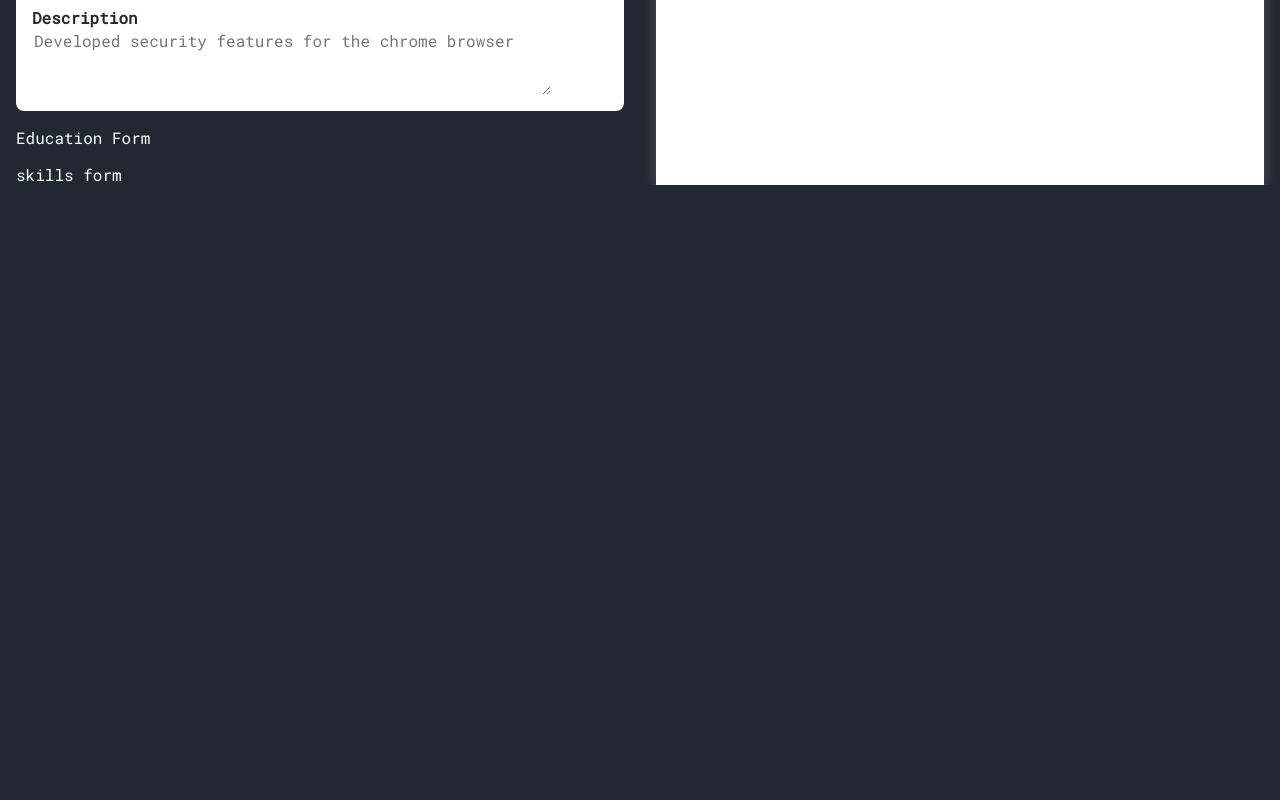
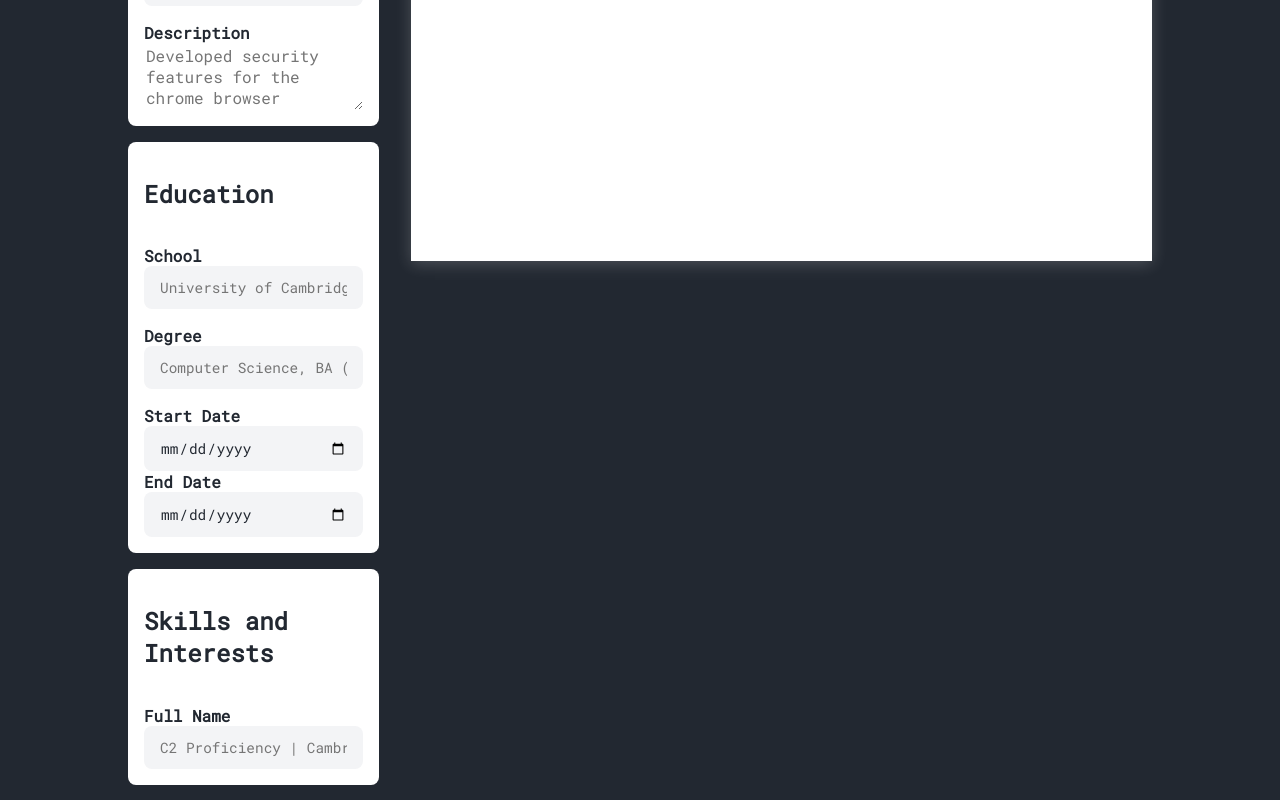
Before and after one commit to AggelosAlmouti/cv-maker-react-app, a React (Vite) app: page / in a window 1280 px wide. Shown: the part 877-1677 px from the top of the page. Before the commit the page ends 1062 px from the top, so only its background shows below. Built offline with nearby package versions, Linux system fonts and the light colour scheme.

Commit message:
Build forms and hardcode size of preview to A4

```diff
--- a/src/App.jsx
+++ b/src/App.jsx
@@ -16,9 +16,16 @@ function App() {
     // work
     company: "",
     position: "",
-    start: "",
-    end: "",
+    workStart: "",
+    workEnd: "",
     description: "",
+    // Education
+    school: "",
+    degree: "",
+    degreeStart: "",
+    degreeEnd: "",
+    // Skills
+    skill: "",
   });
 
   const handleDataChange = (e) => {
@@ -30,8 +37,8 @@ function App() {
       <div className="forms">
         <PersonalForm data={data} onChange={handleDataChange} />
         <WorkForm data={data} onChange={handleDataChange}></WorkForm>
-        <EducationForm></EducationForm>
-        <SkillsForm></SkillsForm>
+        <EducationForm data={data} onChange={handleDataChange}></EducationForm>
+        <SkillsForm data={data} onChange={handleDataChange}></SkillsForm>
       </div>
       <CVpreview data={data} />
     </>
--- a/src/components/CVpreview.jsx
+++ b/src/components/CVpreview.jsx
@@ -21,6 +21,19 @@ function CVpreview({ data }) {
           <p>{data.description}</p>
         </aside>
       </section>
+
+      <section className="education">
+        <h3>{data.school}</h3>
+        <aside>
+          <p>{data.degree}</p>
+          <p>{data.degreeStart}</p>
+          <p>{data.degreeEnd}</p>
+        </aside>
+      </section>
+
+      <section className="skills">
+        <p>{data.skill}</p>
+      </section>
     </div>
   );
 }
--- a/src/components/EducationForm.jsx
+++ b/src/components/EducationForm.jsx
@@ -1,5 +1,50 @@
-function EducationForm() {
-  return <section>Education Form</section>;
+function EducationForm({ data, onChange }) {
+  return (
+    <form>
+      <h2>Education</h2>
+      <div className="group">
+        <label htmlFor="school">School</label>
+        <input
+          id="school"
+          type="text"
+          name="school"
+          value={data.school}
+          onChange={onChange}
+          placeholder="University of Cambridge"
+        />
+      </div>
+      <div className="group">
+        <label htmlFor="degree">Degree</label>
+        <input
+          id="degree"
+          type="text"
+          name="degree"
+          value={data.degree}
+          onChange={onChange}
+          placeholder="Computer Science, BA (Hons) and MEng"
+        />
+      </div>
+      <div className="group">
+        <label htmlFor="degreeStart">Start Date</label>
+        <input
+          id="degreeStart"
+          type="date"
+          name="degreeStart"
+          value={data.degreeStart}
+          onChange={onChange}
+        />
+
+        <label htmlFor="degreeEnd">End Date</label>
+        <input
+          id="degreeEnd"
+          type="date"
+          name="degreeEnd"
+          value={data.degreeEnd}
+          onChange={onChange}
+        />
+      </div>
+    </form>
+  );
 }
 
 export default EducationForm;
--- a/src/components/SkillsForm.jsx
+++ b/src/components/SkillsForm.jsx
@@ -1,5 +1,20 @@
-function SkillsForm() {
-  return <section>skills form</section>;
+function SkillsForm({ data, onChange }) {
+  return (
+    <form>
+      <h2>Skills and Interests</h2>
+      <div className="group">
+        <label htmlFor="skill">Full Name</label>
+        <input
+          id="skill"
+          type="text"
+          name="skill"
+          value={data.skill}
+          onChange={onChange}
+          placeholder="C2 Proficiency | Cambridge English"
+        />
+      </div>
+    </form>
+  );
 }
 
 export default SkillsForm;
--- a/src/components/WorkForm.jsx
+++ b/src/components/WorkForm.jsx
@@ -30,7 +30,7 @@ function WorkForm({ data, onChange }) {
           id="start"
           type="date"
           name="start"
-          value={data.start}
+          value={data.workStart}
           onChange={onChange}
         />
 
@@ -39,19 +39,18 @@ function WorkForm({ data, onChange }) {
           id="end"
           type="date"
           name="end"
-          value={data.end}
+          value={data.workEnd}
           onChange={onChange}
         />
       </div>
       <div className="group">
-        <label htmlFor="locadescriptiontion">Description</label>
+        <label htmlFor="description">Description</label>
         <textarea
           id="description"
           name="description"
           value={data.description}
           onChange={onChange}
           rows="3"
-          cols="50"
           placeholder="Developed security features for the chrome browser"
         ></textarea>
       </div>
--- a/src/styles/CVpreview.module.css
+++ b/src/styles/CVpreview.module.css
@@ -2,6 +2,8 @@
     background-color: var(--secondary-color);
     color: var(--main-color);
     box-shadow: 0 3px 15px rgb(255, 255, 255, 0.2);
+    width: 794px;
+    height: 1123px;
 }
 
 .preview>header {
@@ -24,3 +26,12 @@
     gap: 2rem;
     font-size: small;
 }
+
+/* Mobile styles */
+@media (max-width: 700px) {
+    .preview {
+        width: 100%;
+        max-width: 100%;
+        height: auto;
+    }
+}
--- a/src/styles/index.css
+++ b/src/styles/index.css
@@ -15,11 +15,10 @@ body {
 }
 
 #root {
-    height: 100dvh;
-    display: grid;
-    grid-template-columns: 1fr 1fr;
+    min-height: 100dvh;
+    margin: 15px 10%;
+    display: flex;
     gap: 2rem;
-    padding: 2rem 1rem;
     box-sizing: border-box;
     color: var(--secondary-color);
 }
@@ -28,6 +27,7 @@ body {
     display: flex;
     flex-direction: column;
     gap: 1rem;
+    flex: 1;
 }
 
 form {
```
